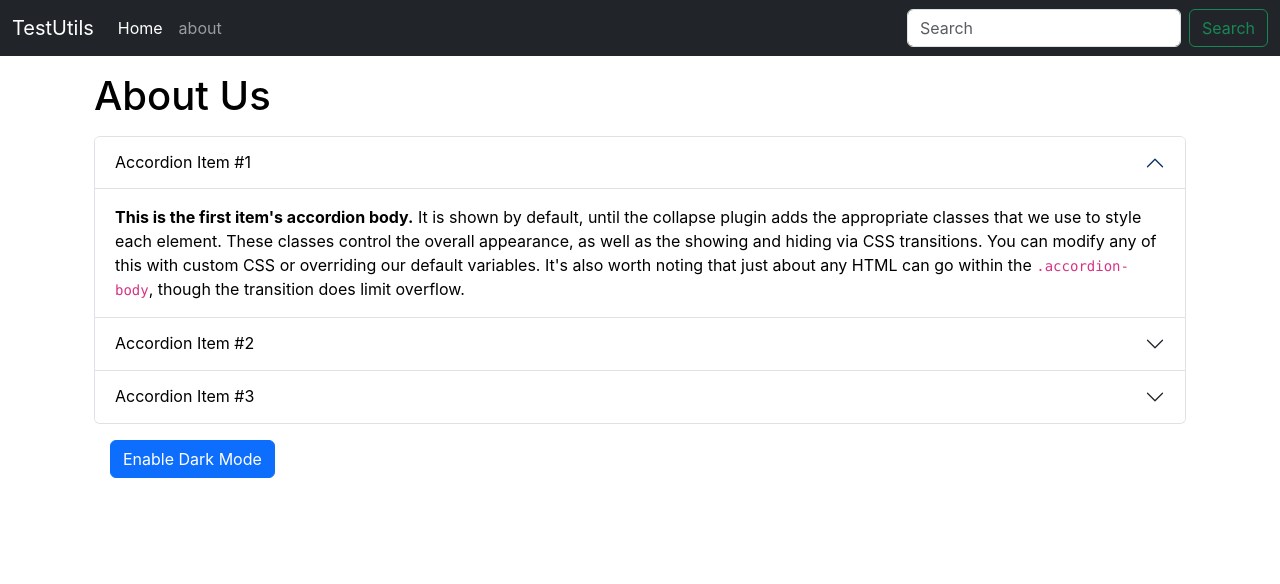
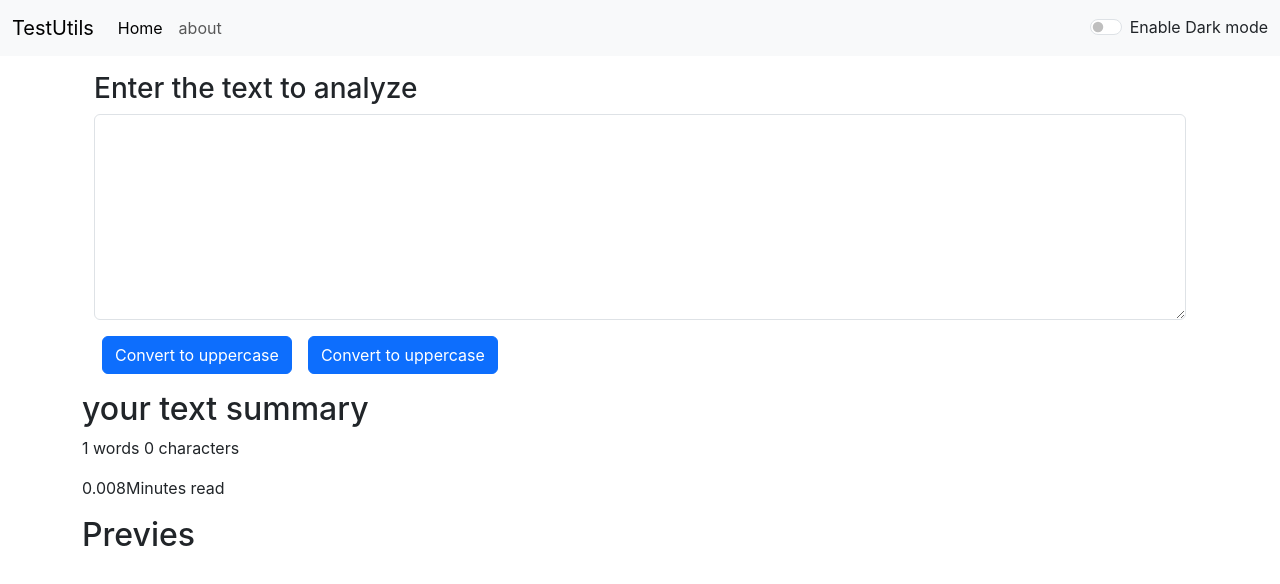
Before and after one commit to Shrikantj0794/react-textutils, a React (Create React App) app: page / in a window 1280 px wide. Shown: the top 584 px of the page. Built offline with nearby package versions, Linux system fonts and the light colour scheme.

Commit message:
Dark mode add in navbar

```diff
--- a/src/App.js
+++ b/src/App.js
@@ -1,15 +1,28 @@
 import './App.css';
-import About from './components/About';
+// import About from './components/About';
 import Navbar from './components/Navbar';
 import TextForm from './components/TextForm';
+import React, { useState } from 'react'
 
 function App() {
+  const [mode, setmode] = useState('light');
+
+   const toggleMode =()=>{
+    if(mode==='light'){
+      setmode('dark')
+    }
+    else{
+      setmode("light")
+    }
+
+
+  }
   return (
     <>
-    <Navbar title='TestUtils'/>
+    <Navbar title='TestUtils' mode={mode} toggleMode={toggleMode}/>
     <div className="container mx-6 my-3">
-    {/* <TextForm heading='Enter the text to analyze'/> */}
-    <About/>
+    <TextForm heading='Enter the text to analyze'/>
+    {/* <About/> */}
     </div>
     </>
   );
--- a/src/components/Navbar.js
+++ b/src/components/Navbar.js
@@ -4,7 +4,7 @@
 export default function Navbar(props) {
   return (
     <div>
-      <nav className="navbar navbar-expand-lg navbar-dark bg-dark">
+      <nav className={`navbar navbar-expand-lg navbar-${props.mode} bg-${props.mode}`}>
   <div className="container-fluid">
     <a className="navbar-brand" href="/">{props.title}</a>
     <button className="navbar-toggler" type="button" data-bs-toggle="collapse" data-bs-target="#navbarSupportedContent" aria-controls="navbarSupportedContent" aria-expanded="false" aria-label="Toggle navigation">
@@ -19,10 +19,14 @@
           <a className="nav-link" href="/">about</a>
         </li>
       </ul>
-      <form className="d-flex" role="search">
+      {/* <form className="d-flex" role="search">
         <input className="form-control me-2" type="search" placeholder="Search" aria-label="Search"/>
         <button className="btn btn-outline-success" type="submit">Search</button>
-      </form>
+      </form> */}
+      <div className={`form-check form-switch text-${props.mode==='light'? 'dark': 'light'}`}>
+      <input className="form-check-input" onClick={props.toggleMode} type="checkbox" role="switch" id="flexSwitchCheckDefault"/>
+      <label className="form-check-label" htmlFor="flexSwitchCheckDefault">Enable Dark mode</label>
+    </div>
     </div>
   </div>
 </nav>
```
